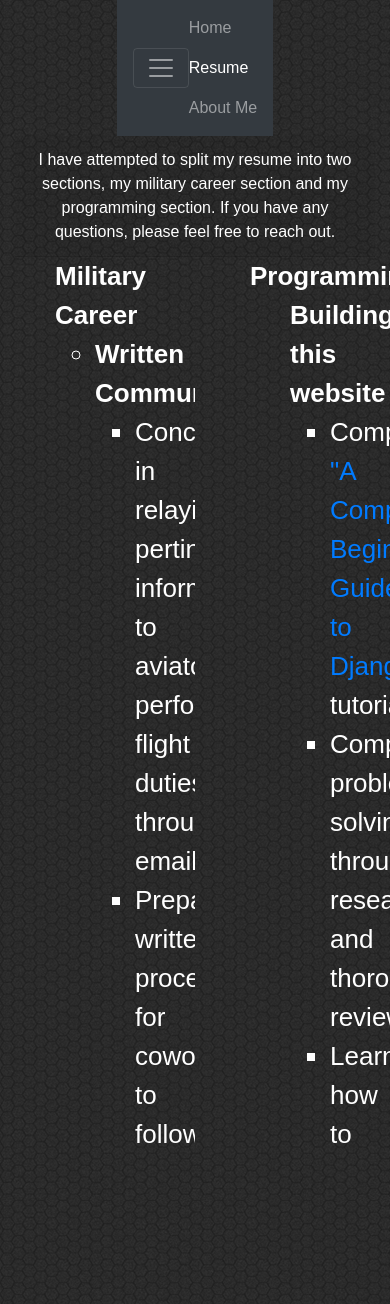
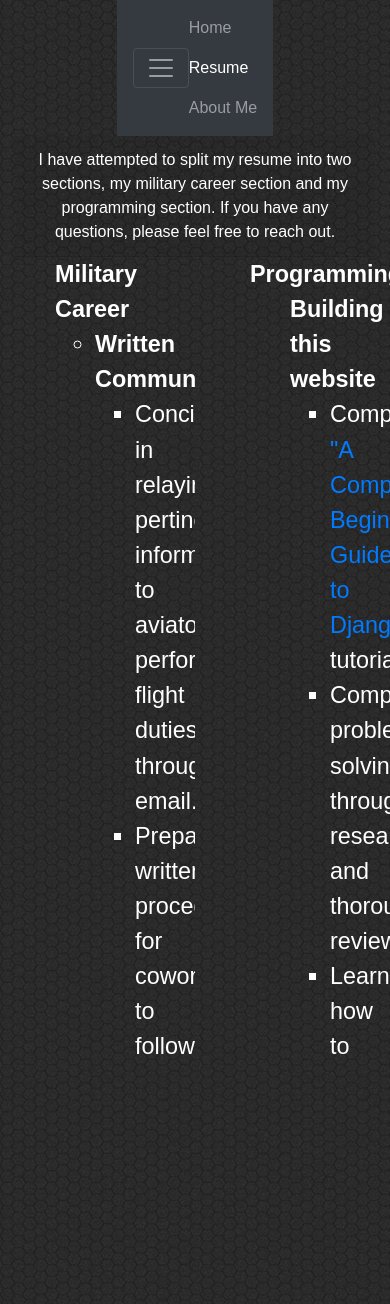
Before and after one commit to Discotech17/Resume, a Django app: page /resume/ in a window 390 px wide; the page is wider, and only the part inside the window is pictured. Shown: the top 1304 px of that part. Run offline with Django 3.2, Linux system fonts and the light colour scheme; some libraries are stand-ins or nearby versions.

Commit message:
mobile change 2

```diff
--- a/templates/resume.html
+++ b/templates/resume.html
@@ -10,8 +10,8 @@
             font-family: 'Noto Sans JP', sans-serif;
         }
         div.col {
-            font-size: 1vmax;
-            height: 900px;
+            font-size: .9vmax;
+            height: 800px;
             overflow-y: auto;
             overflow-x: hidden;
         }
```
